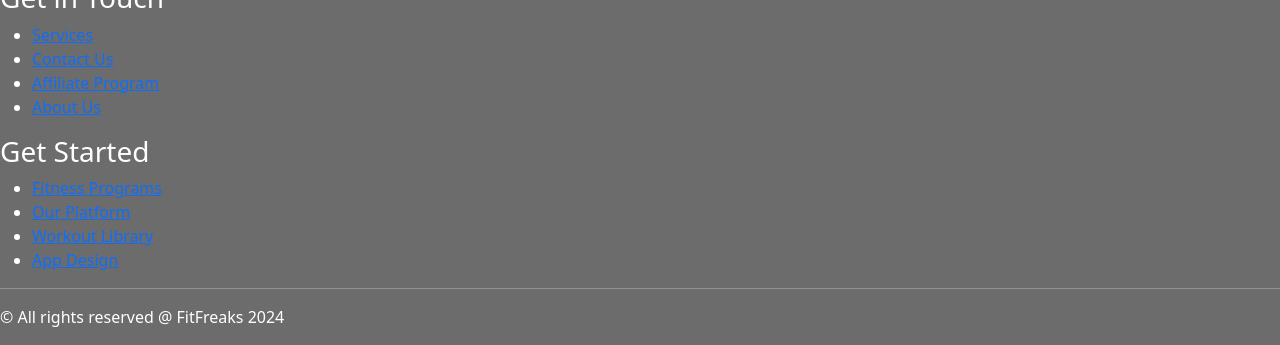
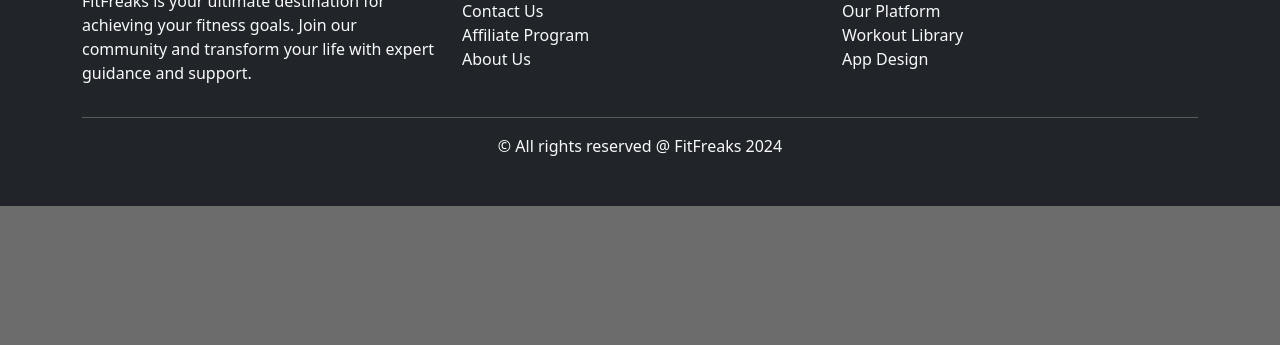
Before and after one commit to muntasir-smm/mswdb3-a2-bootstrap, a plain HTML site: page index.html in a window 1280 px wide. Shown: the part 3613-3958 px from the top of the page. After the commit the page ends 3819 px from the top, so only its background shows below. Drawn offline with nearby package versions, Linux system fonts and the light colour scheme.

Commit message:
Footer done Done

```diff
--- a/index.html
+++ b/index.html
@@ -24,11 +24,6 @@
       body {
         background: #6c6c6c;
         color: #ffffff;
-      }
-      @media screen and (max-width: 767px) {
-        img {
-          width: 50%;
-        }
       }
     </style>
   </head>
@@ -701,7 +696,7 @@
               <div class="card-body">
                 <h5 class="card-title">Michael Brown</h5>
                 <p class="card-text">
-                  Strength Coach specializing in powerlifting and muscle
+                  Strength Coach specializing in power lifting and muscle
                   building.
                 </p>
               </div>
@@ -737,9 +732,11 @@
     </main>
 
     <!-- Footer Section -->
-    <footer class="footer" id="about">
-      <div class="footerContent">
-        <div class="footerLogo">
+    <footer class="footer bg-dark text-light py-5">
+      <div class="container">
+        <div class="row">
+          <!-- Footer Logo Section -->
+          <div class="col-12 col-md-4 mb-4 mb-md-0">
             <h1 class="footerTitle">FitFreaks</h1>
             <p class="footerSubTitle">
               FitFreaks is your ultimate destination for achieving your fitness
@@ -748,30 +745,68 @@
             </p>
           </div>
 
-        <div class="footerContacts">
+          <!-- Footer Contact Links Section (Side by Side) -->
+          <div class="col-6 col-md-4 mb-4 mb-md-0">
             <h3 class="contactTitle">Get in Touch</h3>
-          <ul>
-            <li><a href="#service">Services</a></li>
-            <li><a href="#contact">Contact Us</a></li>
-            <li><a href="#affiliate">Affiliate Program</a></li>
-            <li><a href="#about">About Us</a></li>
+            <ul class="list-unstyled">
+              <li>
+                <a href="#service" class="text-light text-decoration-none"
+                  >Services</a
+                >
+              </li>
+              <li>
+                <a href="#contact" class="text-light text-decoration-none"
+                  >Contact Us</a
+                >
+              </li>
+              <li>
+                <a href="#affiliate" class="text-light text-decoration-none"
+                  >Affiliate Program</a
+                >
+              </li>
+              <li>
+                <a href="#about" class="text-light text-decoration-none"
+                  >About Us</a
+                >
+              </li>
             </ul>
           </div>
 
-        <div class="getStarted">
+          <!-- Footer Get Started Section (Side by Side) -->
+          <div class="col-6 col-md-4">
             <h3 class="footerGetStart">Get Started</h3>
-          <ul>
-            <li><a href="#fitness">Fitness Programs</a></li>
-            <li><a href="#platform">Our Platform</a></li>
-            <li><a href="#library">Workout Library</a></li>
-            <li><a href="#design">App Design</a></li>
+            <ul class="list-unstyled">
+              <li>
+                <a href="#fitness" class="text-light text-decoration-none"
+                  >Fitness Programs</a
+                >
+              </li>
+              <li>
+                <a href="#platform" class="text-light text-decoration-none"
+                  >Our Platform</a
+                >
+              </li>
+              <li>
+                <a href="#library" class="text-light text-decoration-none"
+                  >Workout Library</a
+                >
+              </li>
+              <li>
+                <a href="#design" class="text-light text-decoration-none"
+                  >App Design</a
+                >
+              </li>
             </ul>
           </div>
         </div>
 
-      <hr />
+        <hr class="border-light" />
 
-      <p class="copyRights">&copy; All rights reserved &#64; FitFreaks 2024</p>
+        <!-- Footer Copyright Section -->
+        <p class="text-center mb-0">
+          &copy; All rights reserved &#64; FitFreaks 2024
+        </p>
+      </div>
     </footer>
 
     <!-- Calendar JS -->
```
Lines whose indentation alone changed are shown as unchanged.
